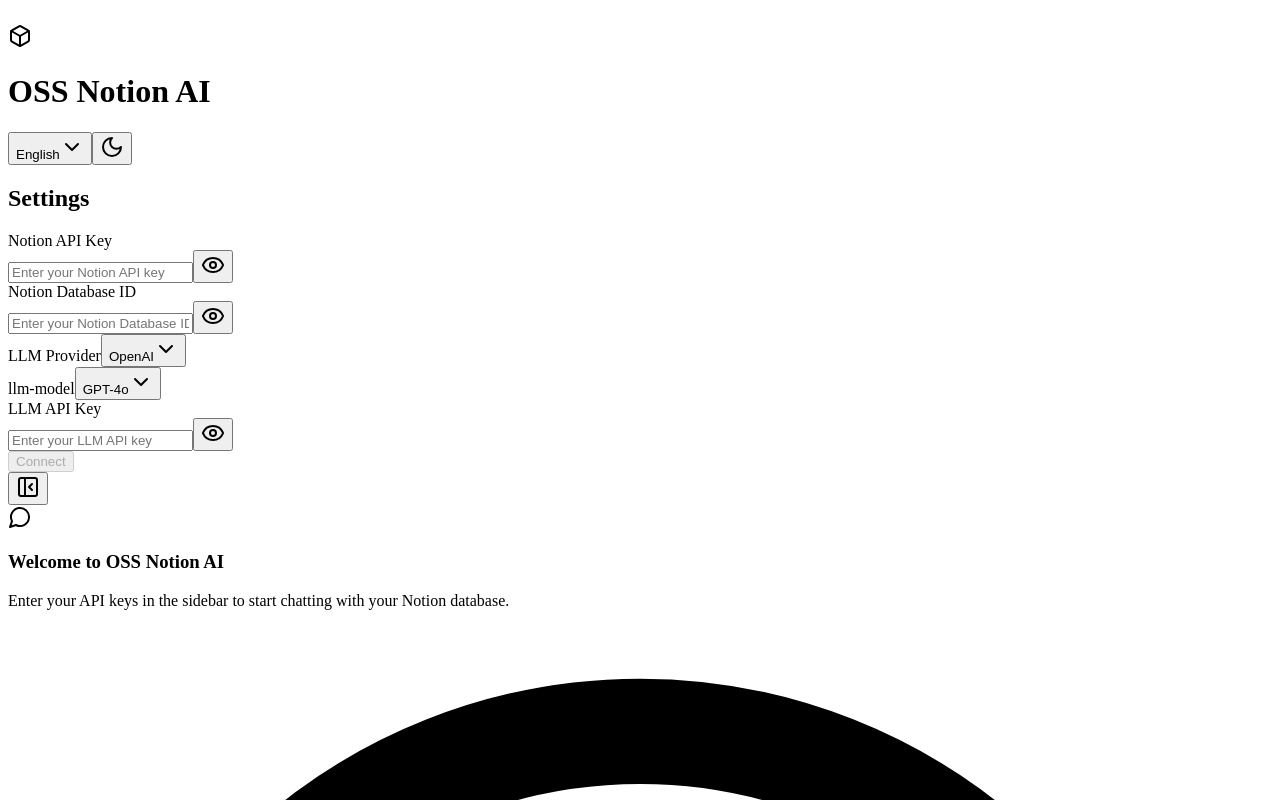
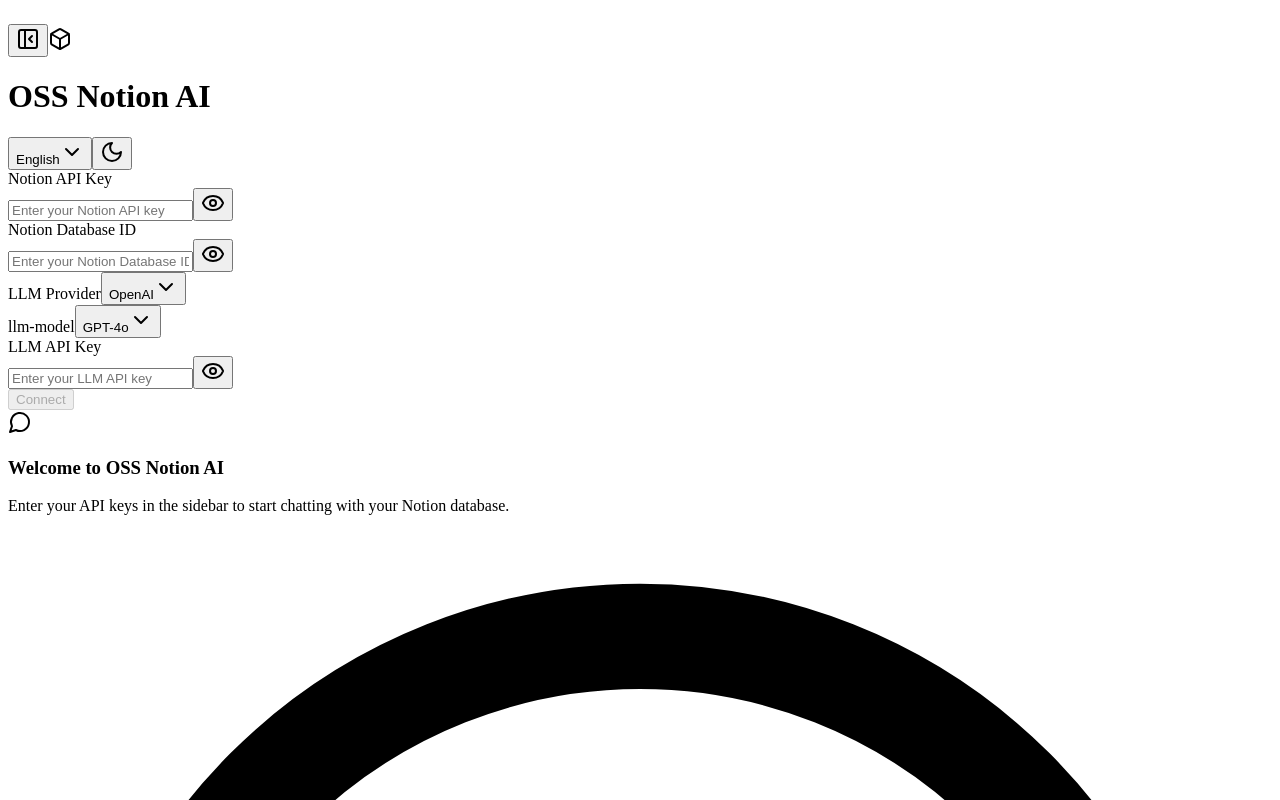
Before and after one commit to jerlyjelly/OpenNotionAI, a React (Vite) app in the folder client/: page / in a window 1280 px wide. Shown: the top 800 px of the page. Built offline with nearby package versions, Linux system fonts and the light colour scheme.

Commit message:
changed logo and sidebar UI

```diff
--- a/client/src/components/Header.tsx
+++ b/client/src/components/Header.tsx
@@ -3,9 +3,15 @@ import { Button } from "@/components/ui/button";
 import { Select, SelectContent, SelectItem, SelectTrigger, SelectValue } from "@/components/ui/select";
 import { useLanguage } from "@/context/LanguageContext";
 import { useTranslation } from "@/i18n";
-import { Sun, Moon, Box } from "lucide-react";
+import { Sun, Moon, Box, PanelLeftClose, PanelRightOpen } from "lucide-react";
 
-export function Header() {
+export function Header({
+  isCollapsed,
+  onToggle
+}: {
+  isCollapsed: boolean;
+  onToggle: () => void
+}) {
   const { setLanguage, language } = useLanguage();
   const { theme, setTheme } = useTheme();
   const { t } = useTranslation();
@@ -13,8 +19,25 @@ export function Header() {
   return (
     <header className="h-16 flex items-center justify-between px-4">
       <div className="flex items-center space-x-2">
-        <Box className="h-8 w-8" />
-        <h1 className="text-lg font-semibold">OSS Notion AI</h1>
+        <Button
+          variant="ghost"
+          size="icon"
+          onClick={onToggle}
+          className="flex-shrink-0"
+        >
+          {isCollapsed ? (
+            <PanelRightOpen className="h-7 w-7" />
+          ) : (
+            <PanelLeftClose className="h-7 w-7" />
+          )}
+        </Button>
+
+        {!isCollapsed && (
+          <>
+            <Box className="h-8 w-8" />
+            <h1 className="text-lg font-semibold">OSS Notion AI</h1>
+          </>
+        )}
       </div>
 
       <div className="flex items-center space-x-2">
--- a/client/src/components/Sidebar.tsx
+++ b/client/src/components/Sidebar.tsx
@@ -9,7 +9,7 @@ import { useApiContext } from "@/context/ApiContext";
 import { LLMProvider, availableModels } from "@/lib/llm-providers";
 
 
-export function Sidebar() {
+export function Sidebar({ isCollapsed }: { isCollapsed: boolean }) {
   const { t } = useTranslation();
   const {
     notionApiKey, setNotionApiKey,
@@ -24,21 +24,13 @@ export function Sidebar() {
   const [showNotionApiKey, setShowNotionApiKey] = useState(false);
   const [showNotionDbId, setShowNotionDbId] = useState(false);
   const [showLlmApiKey, setShowLlmApiKey] = useState(false);
-  const [isCollapsed, setIsCollapsed] = useState(false); // State for collapse/expand
-
-  // Effect to collapse sidebar on successful connection
-  useEffect(() => {
-    if (isConnected) {
-      setIsCollapsed(true);
-    }
-  }, [isConnected]);
 
   return (
     <div className={`border-r flex flex-col h-full transition-all duration-300 ease-in-out ${isCollapsed ? 'w-16' : 'w-80'}`}>
       {/* Main content area - conditionally rendered based on collapsed state */}
       <div className={`flex-1 overflow-y-auto p-4 space-y-4 ${isCollapsed ? 'hidden' : 'block'}`}>
         {/* Settings Title */}
-        <h2 className="text-lg font-medium">{t("settings")}</h2>
+        {/* <h2 className="text-lg font-medium">{t("settings")}</h2> */}
 
         {/* API Keys Section */}
         <div className="space-y-4">
@@ -168,17 +160,6 @@ export function Sidebar() {
         </div>
       </div>
 
-      {/* Toggle Button - always visible at the bottom */}
-      <div className={`mt-auto p-4 ${isCollapsed ? 'flex justify-center' : ''}`}> {/* Removed border-t */}
-        <Button
-          variant="ghost"
-          size={isCollapsed ? "icon" : "default"}
-          onClick={() => setIsCollapsed(!isCollapsed)}
-          className={isCollapsed ? "" : "flex items-center justify-center"} // Removed w-full
-        >
-          {isCollapsed ? <PanelRightOpen className="h-7 w-7" /> : <PanelLeftClose className="h-7 w-7" />} {/* Removed text and mr-2 */}
-        </Button>
-      </div>
     </div>
   );
 }
--- a/client/src/pages/home.tsx
+++ b/client/src/pages/home.tsx
@@ -1,15 +1,18 @@
+import { useState } from "react";
 import { Header } from "@/components/Header";
 import { Sidebar } from "@/components/Sidebar";
 import { ChatArea } from "@/components/ChatArea";
 import { OnboardingModal } from "@/components/OnboardingModal";
 
 export default function Home() {
+  const [isCollapsed, setIsCollapsed] = useState(false);
+
   return (
     <div className="h-screen flex flex-col">
-      <Header />
+      <Header isCollapsed={isCollapsed} onToggle={() => setIsCollapsed(!isCollapsed)} />
 
       <div className="flex flex-1 h-[calc(100vh-4rem)] overflow-hidden">
-        <Sidebar />
+        <Sidebar isCollapsed={isCollapsed} />
         <ChatArea />
       </div>
 
```
